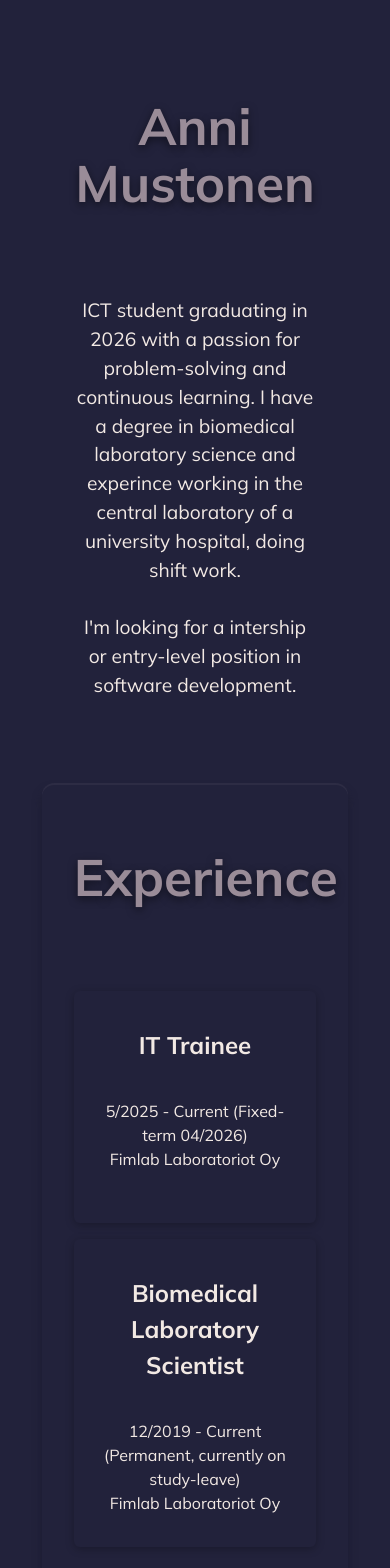
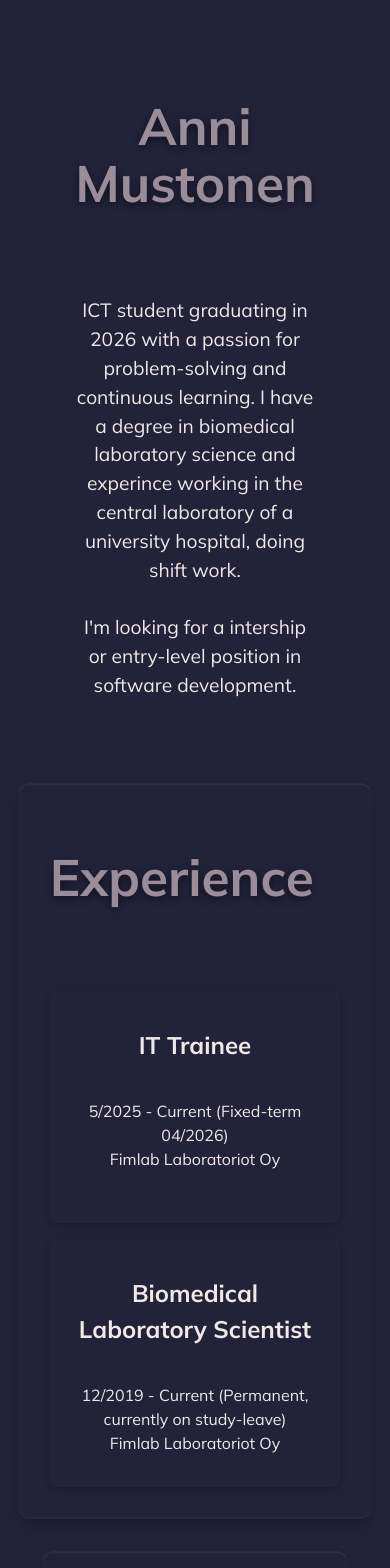
Before and after one commit to annivm/Portfolio-Website, a React (Vite) app in the folder frontend/: page / in a window 390 px wide. Shown: the top 1568 px of the page. Built offline with nearby package versions, Linux system fonts and the light colour scheme.

Commit message:
Narrowed margin on mobile

```diff
--- a/frontend/src/components/Experience/Experience.css
+++ b/frontend/src/components/Experience/Experience.css
@@ -71,4 +71,7 @@
   .exp-heading {
     padding: 0 0 1em 0;
   }
+  .exp-box, .project-box {
+    margin: 0.5rem;
+  }
 }
```
